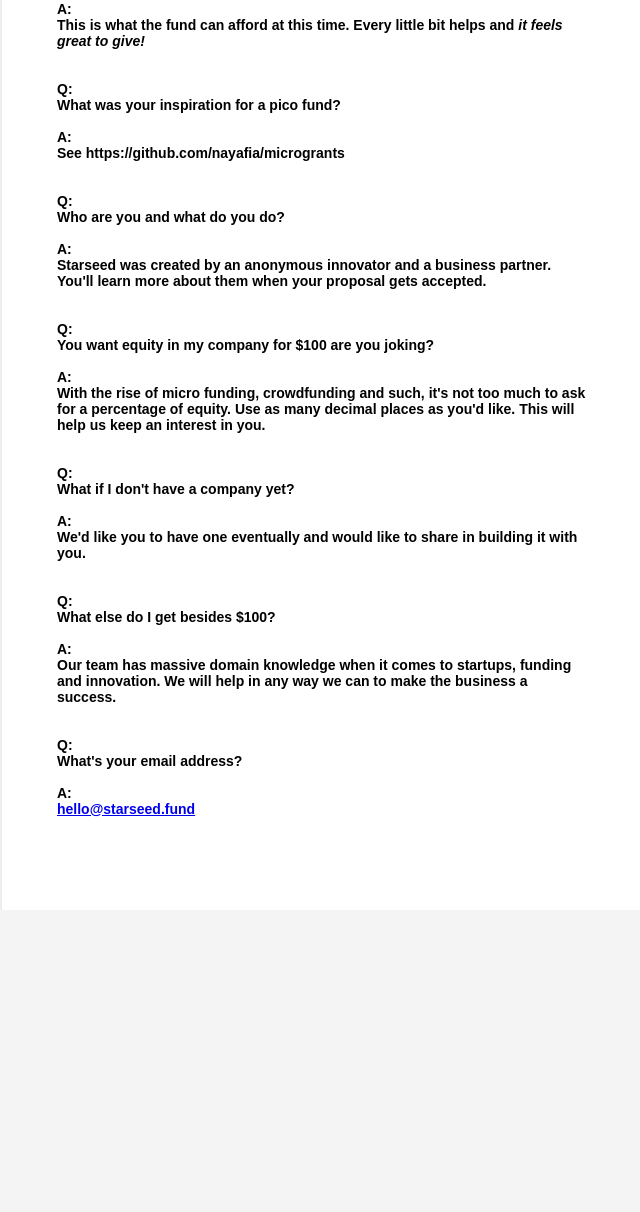
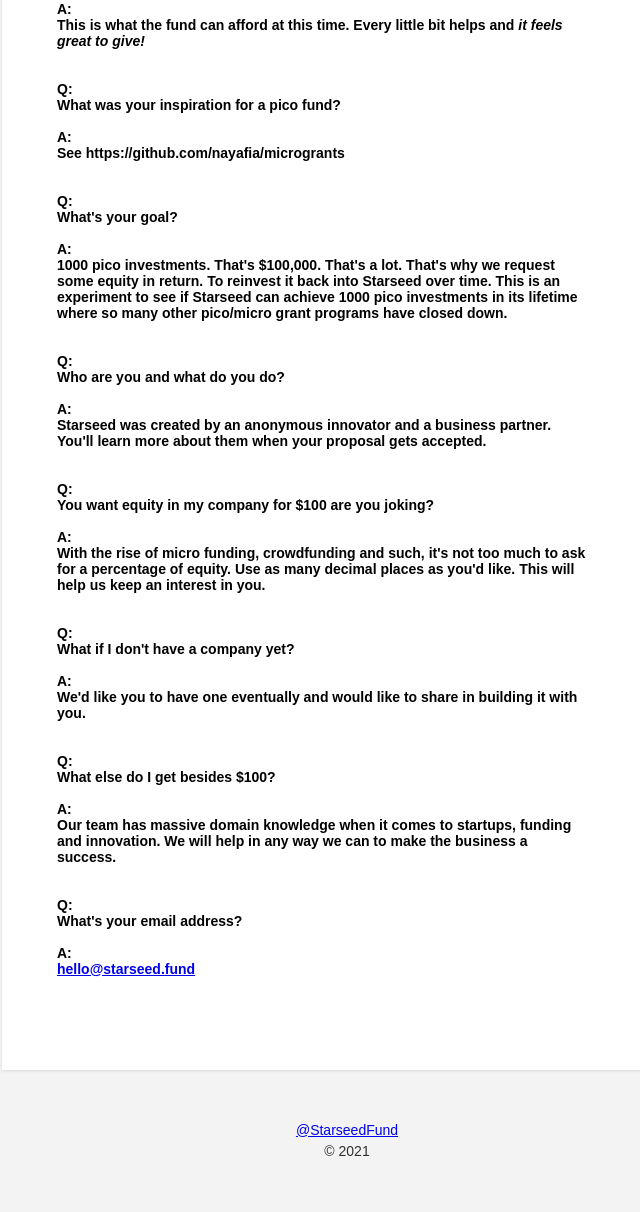
Before and after one commit to NewSpaceNYC/Starseed, a Django app: page /about/ in a window 1280 px wide. Shown: the part 468-1680 px from the top of the page, without its empty margins (318-958 px from the left). Before the commit the page ends 1284 px from the top, so only its background shows below. Run offline with Django 3.2, Linux system fonts and the light colour scheme.

Commit message:
Goal Q/A

```diff
--- a/templates/about.html
+++ b/templates/about.html
@@ -35,6 +35,9 @@
                 <span>Q:</span><p> What was your inspiration for a pico fund?</p></br>
                 <span>A:</span><p> See https://github.com/nayafia/microgrants</p></br>
                 <br>
+                <span>Q:</span><p> What's your goal?</p></br>
+                <span>A:</span><p> 1000 pico investments. That's $100,000. That's a lot. That's why we request some equity in return. To reinvest it back into Starseed over time. This is an experiment to see if Starseed can achieve 1000 pico investments in its lifetime where so many other pico/micro grant programs have closed down. </p></br>
+                <br>
                 <span>Q:</span><p> Who are you and what do you do?</p></br>
                 <span>A:</span><p> Starseed was created by an anonymous innovator and a business partner. You'll learn more about them when your proposal gets accepted.</p></br>
                 <br>
@@ -51,6 +54,19 @@
                 <span>A:</span><p> <a href="mailto:hello@starseed.fund">hello@starseed.fund</a></p></br>
         </div>
     </form>
+
+    <footer class="footer">
+        <div class="footer-content">
+        <span class="copyright">
+            <a href="https://twitter.com/StarseedFund">
+                @StarseedFund
+            </a>
+            <br>
+            © 2021
+        </span>
+        </div>
+     </footer>
+
     </div>
 </body>
 </html>
```
